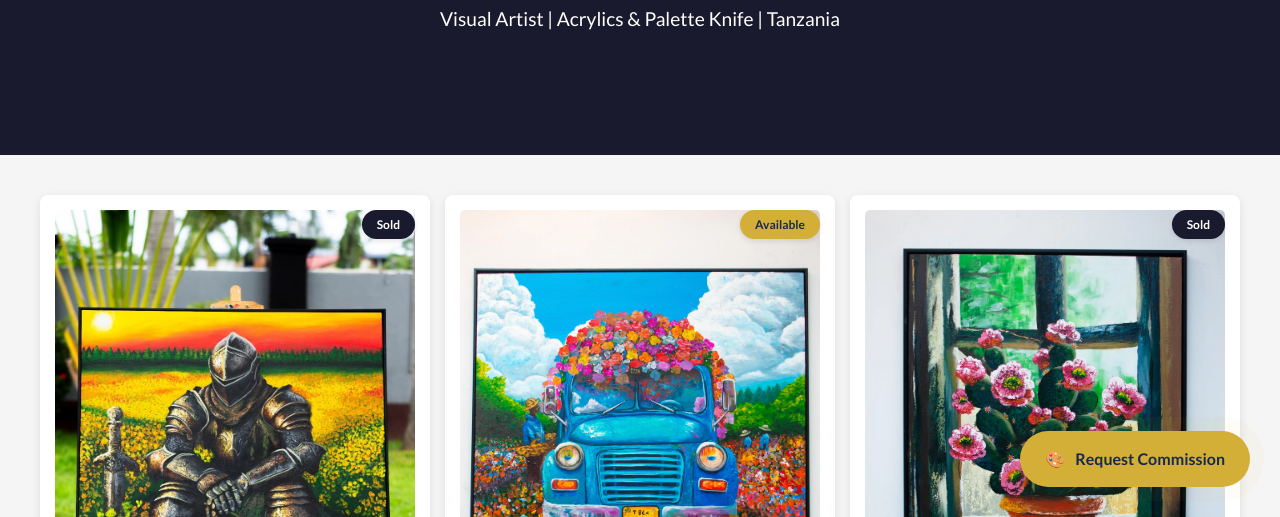
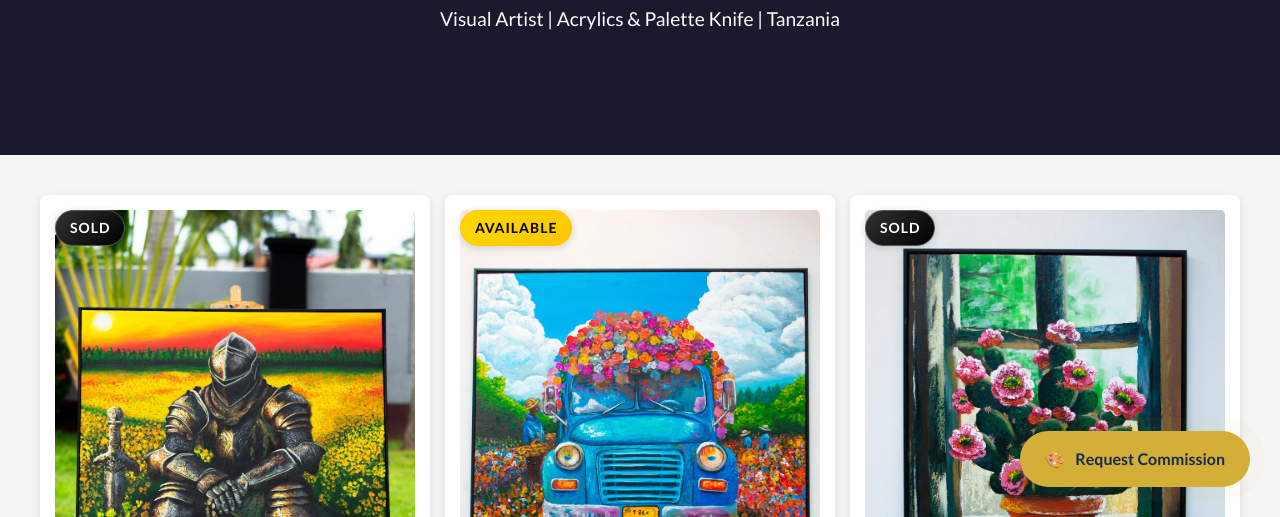
Before and after one commit to henrykirenga/henrykirenga.co.tz, a plain HTML site: page index.html in a window 1280 px wide. Shown: the part 283-800 px from the top of the page. Drawn offline with nearby package versions, Linux system fonts and the light colour scheme.

Commit message:
sold button

```diff
--- a/index.html
+++ b/index.html
@@ -111,24 +111,35 @@
             font-size: 1.3rem;
         }
 
-        /* Artwork Status Badge - Now unchangeable by visitors */
+        /* Artwork Status Badge - Fixed Version */
 .artwork-status {
     position: absolute;
     top: 15px;
-            right: 15px;
-            background: #D4AF37;
-            color: #162A4E;
-            padding: 5px 15px;
+    left: 15px;
+    padding: 6px 14px;
     border-radius: 20px;
-            font-size: 12px;
+    font-size: 14px;
     font-weight: bold;
-            box-shadow: 0 2px 5px rgba(0,0,0,0.1);
-            pointer-events: none; /* Disables clicking */
-            user-select: none; /* Prevents text selection */
+    box-shadow: 0 2px 8px rgba(0,0,0,0.15);
+    z-index: 10;
+    pointer-events: none;
+    text-transform: uppercase;
+    letter-spacing: 1px;
 }
+
+/* Available status */
+.artwork-status:not(.sold) {
+    background: linear-gradient(135deg, #FFD700 0%, #FFC600 100%);
+    color: #000;
+    border: 1px solid #FFC600;
+}
+
+/* Sold status */
 .artwork-status.sold {
-            background: #1A1A2E;
-            color: white;
+    background: linear-gradient(135deg, #333 0%, #000 100%);
+    color: #FFF;
+    border: 1px solid #555;
+    text-shadow: 0 1px 1px rgba(0,0,0,0.3);
 }
 
         /* Modal Styles */
```
Lines whose indentation alone changed are shown as unchanged.
